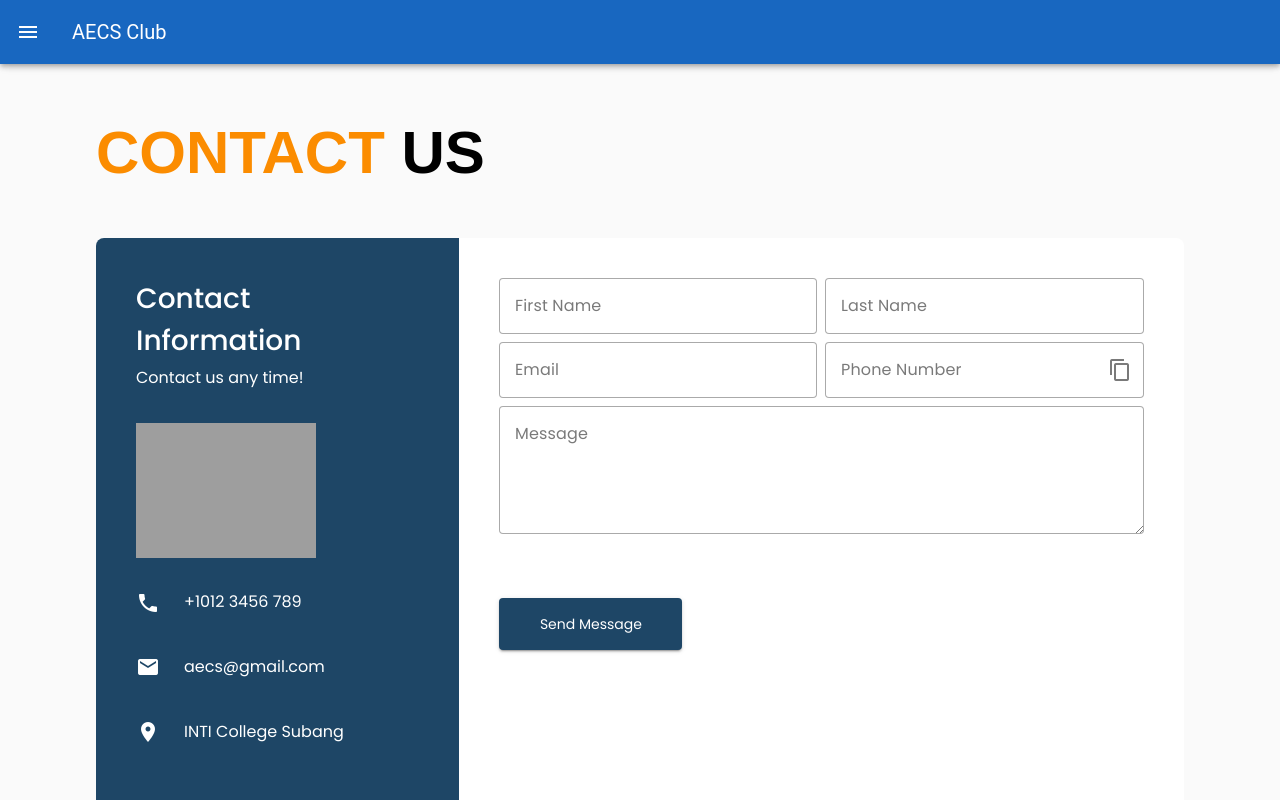
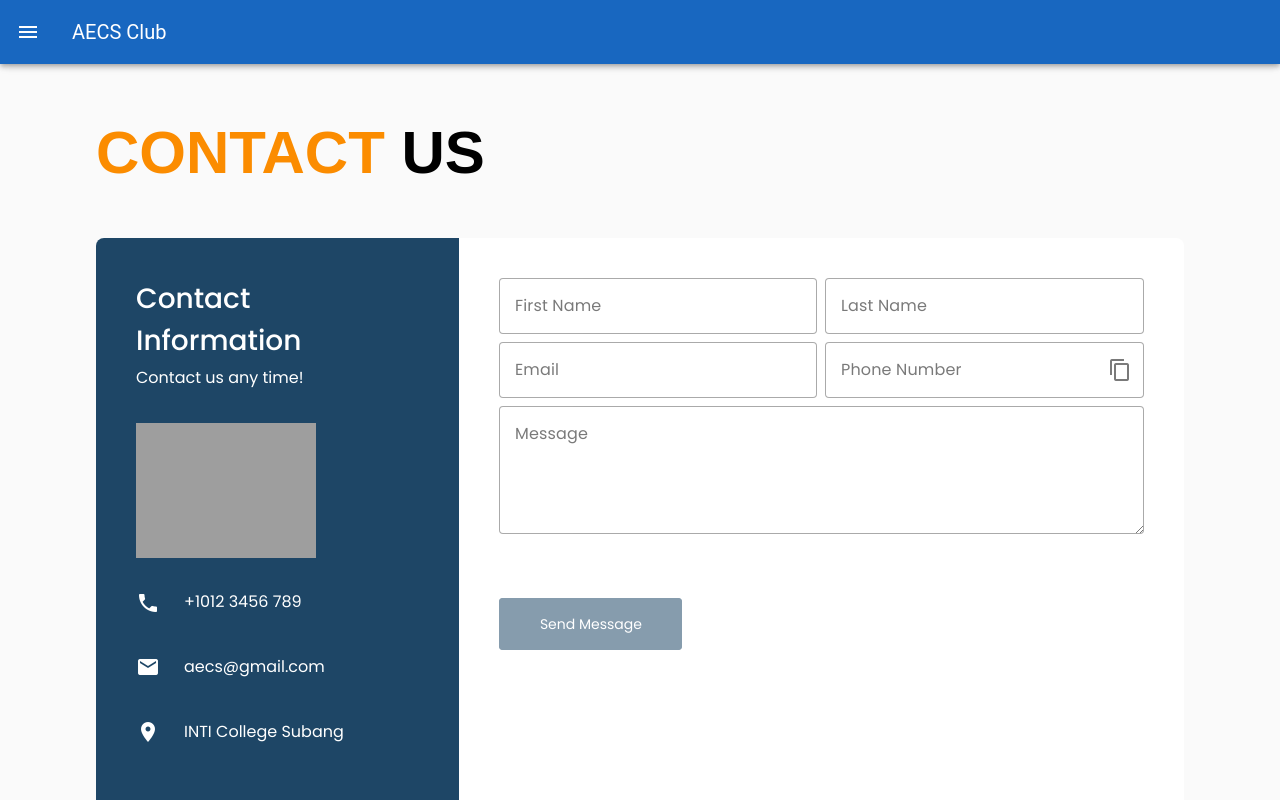
Before and after one commit to AECS-iics/clubwebsite, a Nuxt app: page /contact in a window 1280 px wide. Shown: the top 800 px of the page. Built offline with nearby package versions, Linux system fonts and the light colour scheme; grey boxes are pictures that could not be loaded; a web font is replaced by a local one.

Commit message:
Changes to contact us page system

```diff
--- a/pages/contact.vue
+++ b/pages/contact.vue
@@ -102,6 +102,7 @@
               color="#1E4666"
               class="mt-16 ms-auto"
               size="x-large"
+              :disabled="!isFormValid"
               style="font-family: 'Poppins', sans-serif; font-size: 14px; font-weight: normal; letter-spacing: normal; text-transform: none;"
             >
               <div class="pa-4">Send Message</div>
@@ -119,7 +120,7 @@
 // To work around this, we reverse the success/error messages:
 // - If fetch throws or res.ok is false, we assume it still worked.
 // - This ensures the user still sees a success message.
-import { ref } from 'vue';
+import { ref, computed } from 'vue';
 import { useRuntimeConfig } from 'nuxt/app';
 
 const config = useRuntimeConfig();
@@ -140,6 +141,13 @@ const lastName = ref('');
 const email = ref('');
 const phone = ref('');
 const message = ref('');
+
+const isFormValid = computed(() => {
+  return firstName.value.trim() &&
+         lastName.value.trim() &&
+         email.value.trim() &&
+         message.value.trim();
+});
 
 const handleSubmit = async () => {
   const isValid = await form.value.validate();
```
